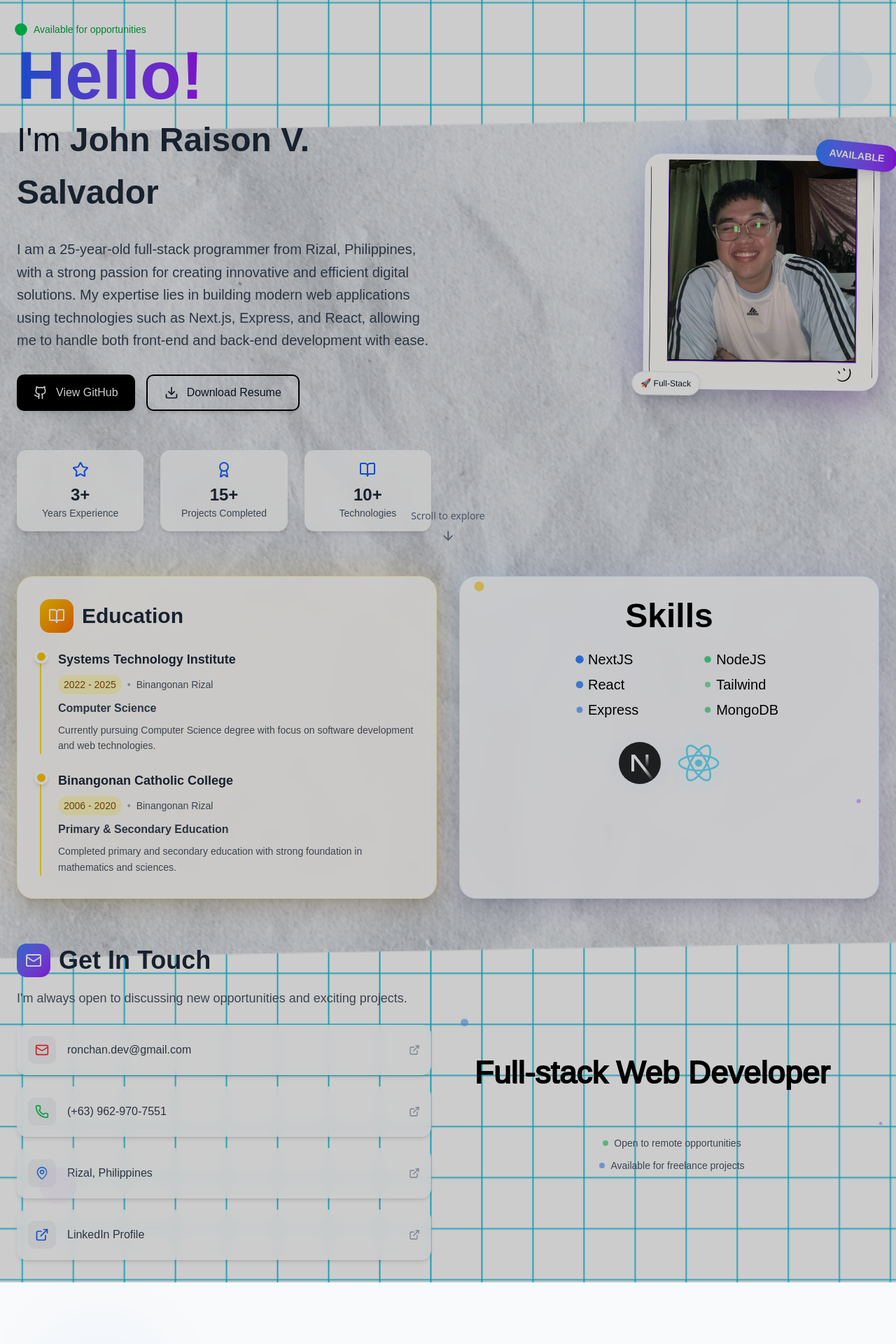
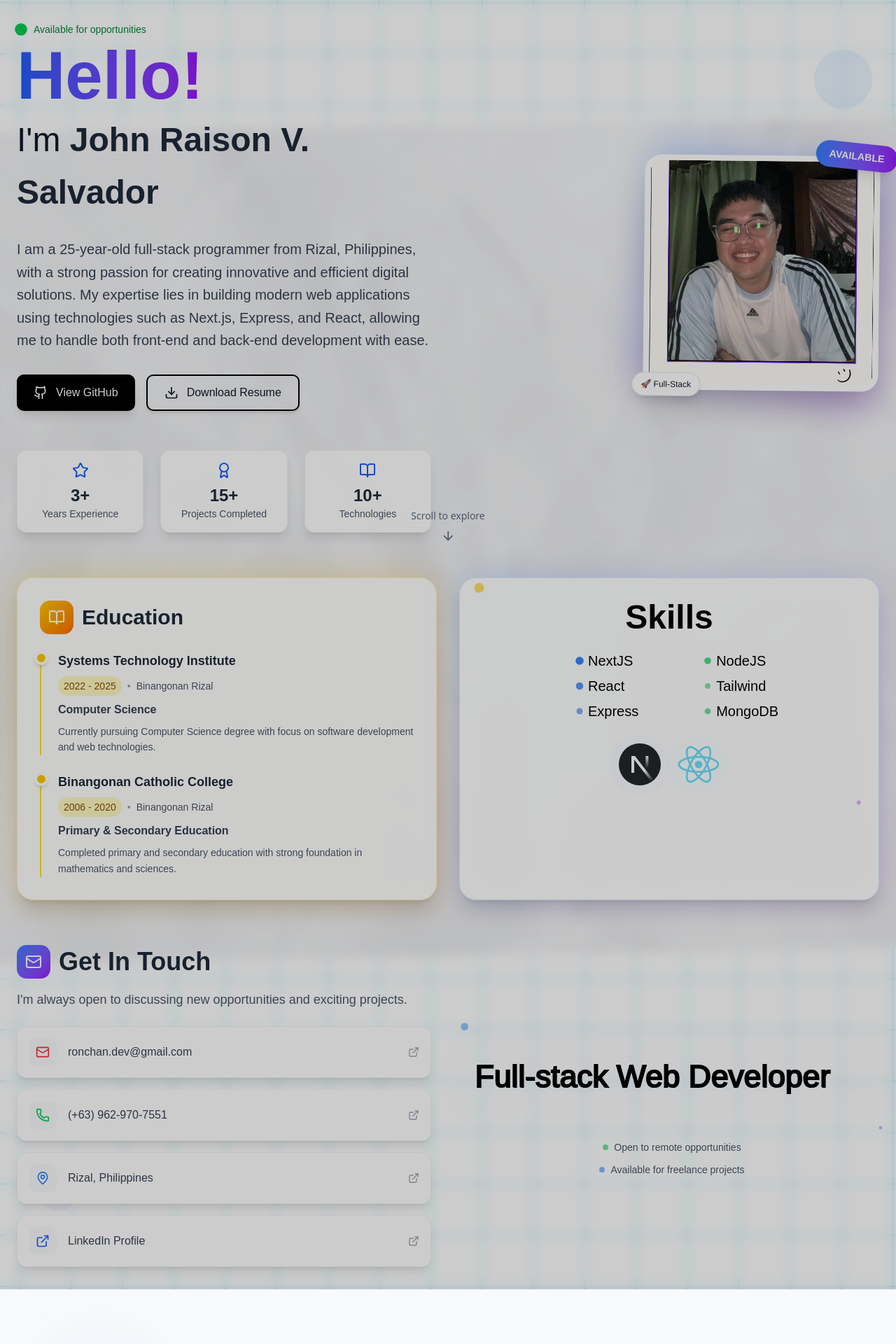
Before and after one commit to Pngtaq/portfolio, a Next.js app: page / in a window 1280 px wide. Shown: the top 1920 px of the page at 70% size. Built offline with nearby package versions, Linux system fonts and the light colour scheme; a web font is replaced by a local one.

Commit message:
fix: dark color from the my information page

```diff
--- a/components/MyInformation.tsx
+++ b/components/MyInformation.tsx
@@ -51,8 +51,12 @@ export default function MyInformation() {
       initial="hidden"
       animate="visible"
     >
-      {/* Hero Section */}
-      <div className="max-w-7xl mx-auto px-6">
+      {/* Light overlay to brighten the background */}
+      <div className="absolute inset-0 bg-white/60 backdrop-blur-sm"></div>
+
+      {/* Content container */}
+      <div className="relative z-10 max-w-7xl mx-auto px-6">
+        {/* Hero Section */}
         <div className="grid grid-cols-1 lg:grid-cols-2 gap-12 items-center mb-16">
           <motion.div className="space-y-8" variants={itemVariants}>
             {/* Greeting */}
@@ -63,7 +67,7 @@ export default function MyInformation() {
                   animate={{ scale: [1, 1.5, 1] }}
                   transition={{ duration: 2, repeat: Infinity }}
                 />
-                <span className="text-green-600 text-sm font-medium">Available for opportunities</span>
+                <span className="text-green-700 text-sm font-medium">Available for opportunities</span>
               </motion.div>
 
               <motion.h1
@@ -131,7 +135,7 @@ export default function MyInformation() {
               ].map((stat, index) => (
                 <motion.div
                   key={index}
-                  className="text-center p-4 bg-white/80 backdrop-blur-sm rounded-xl shadow-md hover:shadow-lg transition-all duration-300"
+                  className="text-center p-4 bg-white/95 backdrop-blur-sm rounded-xl shadow-lg hover:shadow-xl transition-all duration-300 border border-gray-100"
                   whileHover={{ scale: 1.05 }}
                 >
                   <stat.icon className="w-6 h-6 mx-auto mb-2 text-blue-600" />
@@ -158,7 +162,7 @@ export default function MyInformation() {
             >
               {/* Profile Image Container */}
               <div className="relative">
-                <div className="absolute inset-0 bg-gradient-to-br from-blue-400 to-purple-600 rounded-3xl transform rotate-6 scale-105 opacity-20 blur-xl"></div>
+                <div className="absolute inset-0 bg-gradient-to-br from-blue-400 to-purple-600 rounded-3xl transform rotate-6 scale-105 opacity-30 blur-xl"></div>
                 <div className="relative bg-white p-2 rounded-3xl shadow-2xl">
                   <Image
                     src="/me.png"
@@ -207,8 +211,8 @@ export default function MyInformation() {
               transition: { duration: 0.3 }
             }}
           >
-            <div className="absolute inset-0 bg-gradient-to-br from-yellow-400/20 to-orange-400/20 rounded-3xl blur-xl group-hover:blur-2xl transition-all duration-300"></div>
-            <div className="relative bg-white/90 backdrop-blur-sm rounded-3xl p-8 shadow-xl border border-yellow-200/50">
+            <div className="absolute inset-0 bg-gradient-to-br from-yellow-400/30 to-orange-400/30 rounded-3xl blur-xl group-hover:blur-2xl transition-all duration-300"></div>
+            <div className="relative bg-white/98 backdrop-blur-sm rounded-3xl p-8 shadow-xl border border-yellow-200/50">
               {/* Header */}
               <div className="flex items-center gap-3 mb-6">
                 <div className="w-12 h-12 bg-gradient-to-br from-yellow-400 to-orange-500 rounded-xl flex items-center justify-center">
@@ -269,8 +273,8 @@ export default function MyInformation() {
               transition: { duration: 0.3 }
             }}
           >
-            <div className="absolute inset-0 bg-gradient-to-br from-blue-400/20 to-purple-400/20 rounded-3xl blur-xl group-hover:blur-2xl transition-all duration-300"></div>
-            <div className="relative bg-white/90 backdrop-blur-sm rounded-3xl p-8 shadow-xl border border-blue-200/50 h-full">
+            <div className="absolute inset-0 bg-gradient-to-br from-blue-400/30 to-purple-400/30 rounded-3xl blur-xl group-hover:blur-2xl transition-all duration-300"></div>
+            <div className="relative bg-white/98 backdrop-blur-sm rounded-3xl p-8 shadow-xl border border-blue-200/50 h-full">
               <Skills />
             </div>
           </motion.div>
@@ -309,13 +313,13 @@ export default function MyInformation() {
                   href={contact.href}
                   target={contact.href.startsWith('http') ? "_blank" : "_self"}
                   rel={contact.href.startsWith('http') ? "noopener noreferrer" : ""}
-                  className="flex items-center gap-4 p-4 bg-white/80 backdrop-blur-sm rounded-xl shadow-md hover:shadow-lg transition-all duration-300 group hover:bg-white"
+                  className="flex items-center gap-4 p-4 bg-white/95 backdrop-blur-sm rounded-xl shadow-lg hover:shadow-xl transition-all duration-300 group hover:bg-white border border-gray-100"
                   initial={{ opacity: 0, x: -20 }}
                   animate={{ opacity: 1, x: 0 }}
                   transition={{ delay: 1.7 + index * 0.1, duration: 0.6 }}
                   whileHover={{ x: 5, scale: 1.02 }}
                 >
-                  <div className={`w-10 h-10 bg-gray-100 rounded-lg flex items-center justify-center group-hover:bg-gray-200 transition-colors`}>
+                  <div className={`w-10 h-10 bg-gray-50 rounded-lg flex items-center justify-center group-hover:bg-gray-100 transition-colors`}>
                     <contact.icon className={`w-5 h-5 ${contact.color}`} />
                   </div>
                   <div className="flex-1">
@@ -364,7 +368,7 @@ export default function MyInformation() {
 
       {/* Floating decorative elements */}
       <motion.div
-        className="absolute top-20 right-10 w-20 h-20 bg-blue-200 rounded-full opacity-20"
+        className="absolute top-20 right-10 w-20 h-20 bg-blue-200 rounded-full opacity-30"
         animate={{
           y: [0, -30, 0],
           x: [0, 20, 0],
@@ -373,7 +377,7 @@ export default function MyInformation() {
         transition={{ duration: 6, repeat: Infinity }}
       />
       <motion.div
-        className="absolute bottom-32 left-16 w-16 h-16 bg-purple-200 rounded-full opacity-20"
+        className="absolute bottom-32 left-16 w-16 h-16 bg-purple-200 rounded-full opacity-30"
         animate={{
           y: [0, 25, 0],
           x: [0, -15, 0],
```
